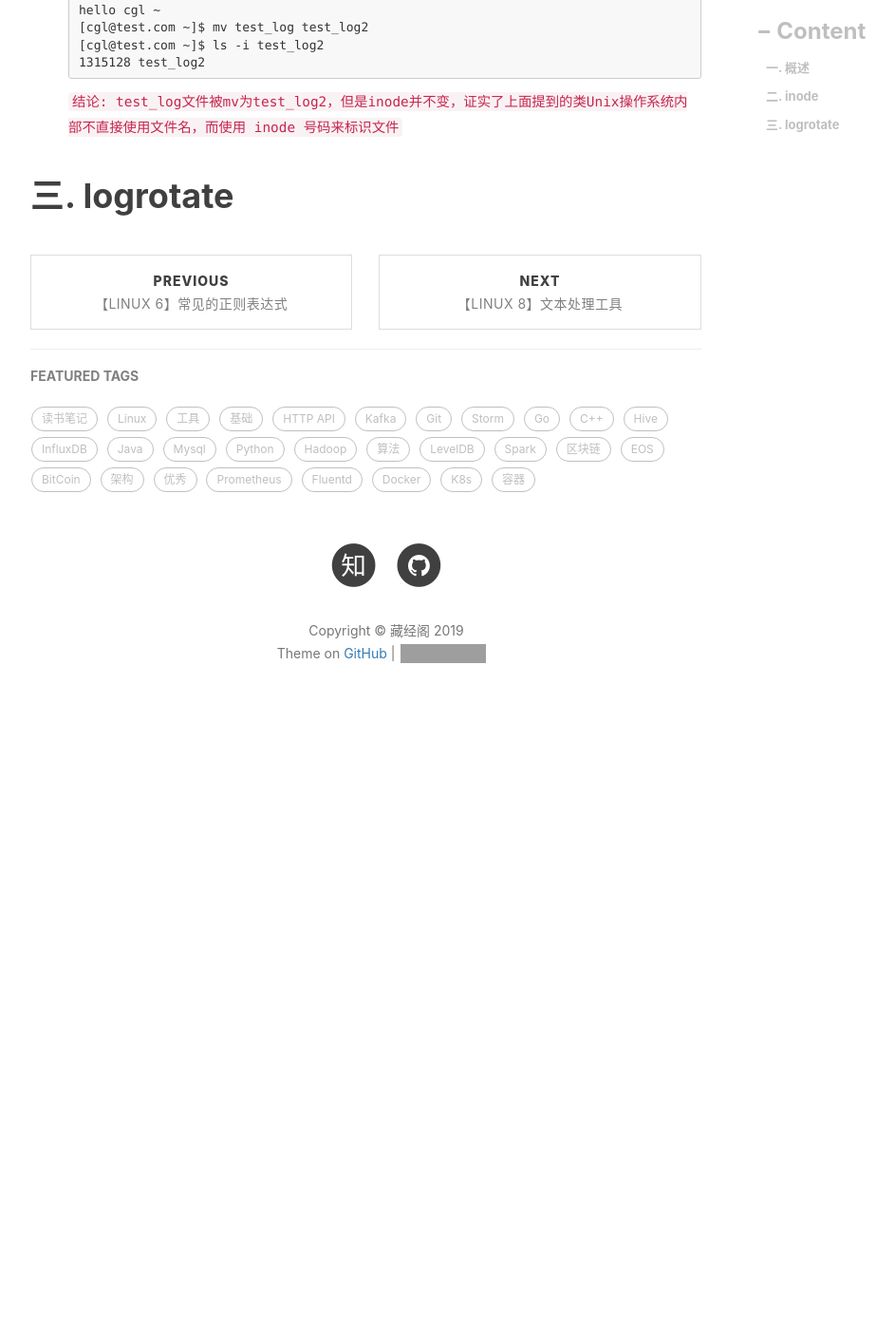
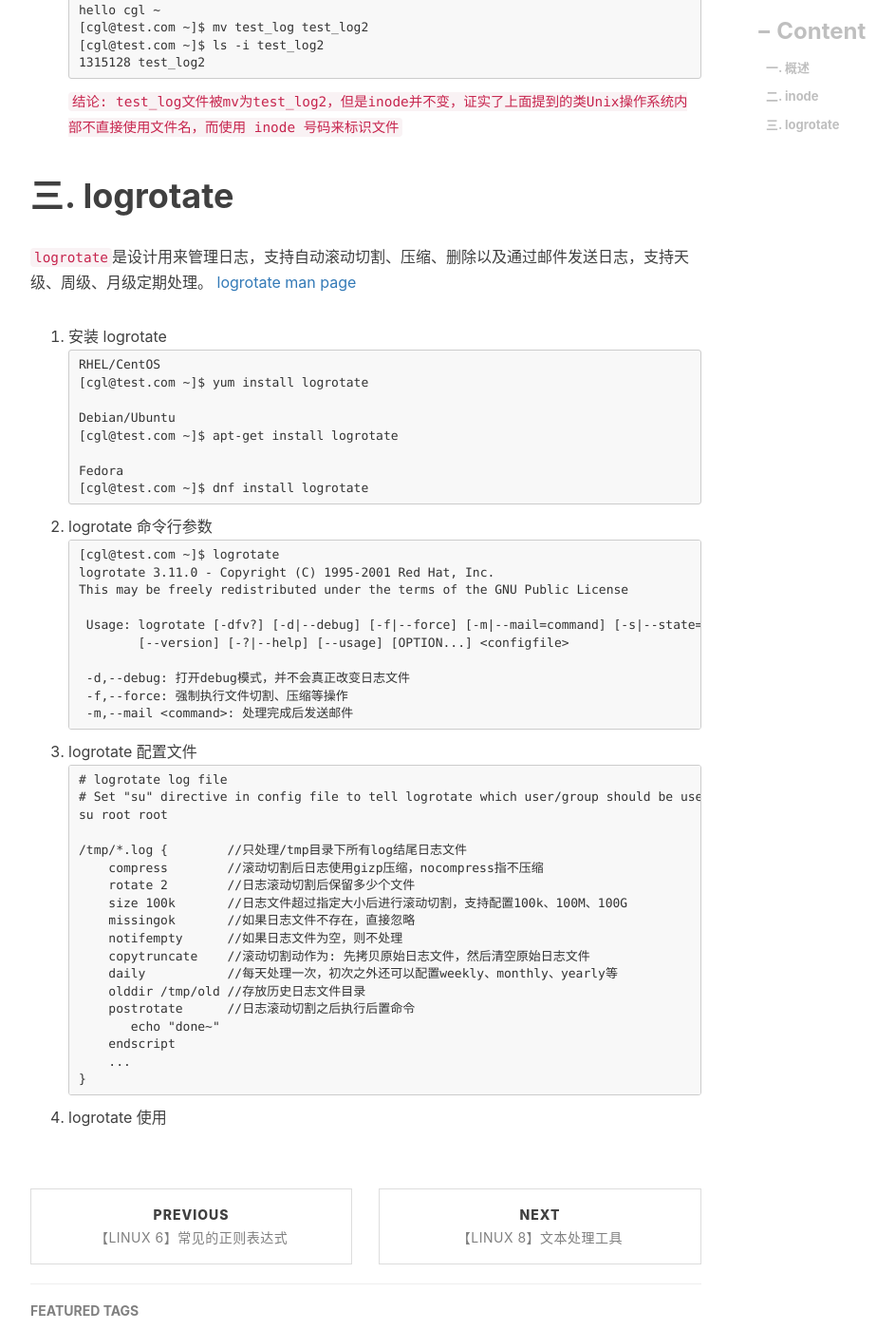
Before and after one commit to engru/chenguolin.github.io, a Jekyll site: the page built from _posts/2016-09-25-【Linux-7】文件滚动工具 logrotate.md, in a window 1280 px wide and 1400 px high, scrolled down 2476 px. Shown: the whole window at 95% size, without its empty margins (233-1176 px from the left). Built offline with Jekyll 4.4.1, drawn with Linux system fonts in a browser that asks for light colours; nearby versions of some CDN libraries; comment, search, counter and statistics services are not loaded; before the commit the page ends 3268 px from its top, so only the background shows below that; grey boxes are pictures that could not be loaded.

Commit message:
Update 2016-09-25-【Linux-7】文件滚动工具 logrotate.md

````diff
--- a/_posts/2016-09-25-【Linux-7】文件滚动工具 logrotate.md
+++ b/_posts/2016-09-25-【Linux-7】文件滚动工具 logrotate.md
@@ -88,3 +88,54 @@ hello cgl ~
 `结论: test_log文件被mv为test_log2，但是inode并不变，证实了上面提到的类Unix操作系统内部不直接使用文件名，而使用 inode 号码来标识文件`
 
 # 三. logrotate
+`logrotate`是设计用来管理日志，支持自动滚动切割、压缩、删除以及通过邮件发送日志，支持天级、周级、月级定期处理。 [logrotate man page](https://linux.die.net/man/8/logrotate)
+
+1. 安装 logrotate
+   ```
+   RHEL/CentOS
+   [cgl@test.com ~]$ yum install logrotate
+
+   Debian/Ubuntu
+   [cgl@test.com ~]$ apt-get install logrotate
+
+   Fedora
+   [cgl@test.com ~]$ dnf install logrotate
+   ```
+
+2. logrotate 命令行参数
+   ```
+   [cgl@test.com ~]$ logrotate
+   logrotate 3.11.0 - Copyright (C) 1995-2001 Red Hat, Inc.
+   This may be freely redistributed under the terms of the GNU Public License
+
+    Usage: logrotate [-dfv?] [-d|--debug] [-f|--force] [-m|--mail=command] [-s|--state=statefile] [-v|--verbose] [-l|--log=STRING]
+           [--version] [-?|--help] [--usage] [OPTION...] <configfile>
+
+    -d,--debug: 打开debug模式，并不会真正改变日志文件
+    -f,--force: 强制执行文件切割、压缩等操作
+    -m,--mail <command>: 处理完成后发送邮件
+   ```
+
+3. logrotate 配置文件
+   ```
+   # logrotate log file
+   # Set "su" directive in config file to tell logrotate which user/group should be used for rotation
+   su root root
+
+   /tmp/*.log {        //只处理/tmp目录下所有log结尾日志文件
+       compress        //滚动切割后日志使用gizp压缩，nocompress指不压缩
+       rotate 2        //日志滚动切割后保留多少个文件
+       size 100k       //日志文件超过指定大小后进行滚动切割，支持配置100k、100M、100G
+       missingok       //如果日志文件不存在，直接忽略
+       notifempty      //如果日志文件为空，则不处理
+       copytruncate    //滚动切割动作为: 先拷贝原始日志文件，然后清空原始日志文件
+       daily           //每天处理一次，初次之外还可以配置weekly、monthly、yearly等
+       olddir /tmp/old //存放历史日志文件目录
+       postrotate      //日志滚动切割之后执行后置命令
+          echo "done~"
+       endscript
+       ...
+   }
+   ```
+
+4. logrotate 使用
````
